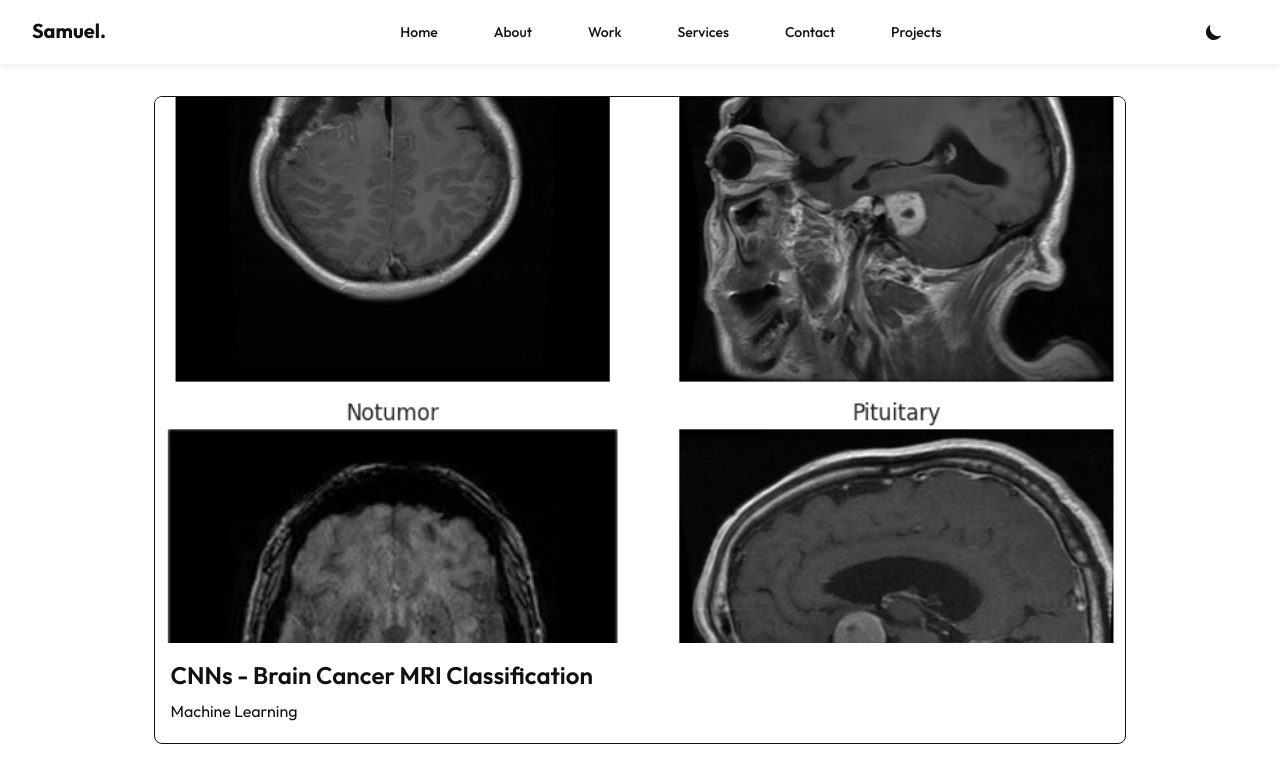
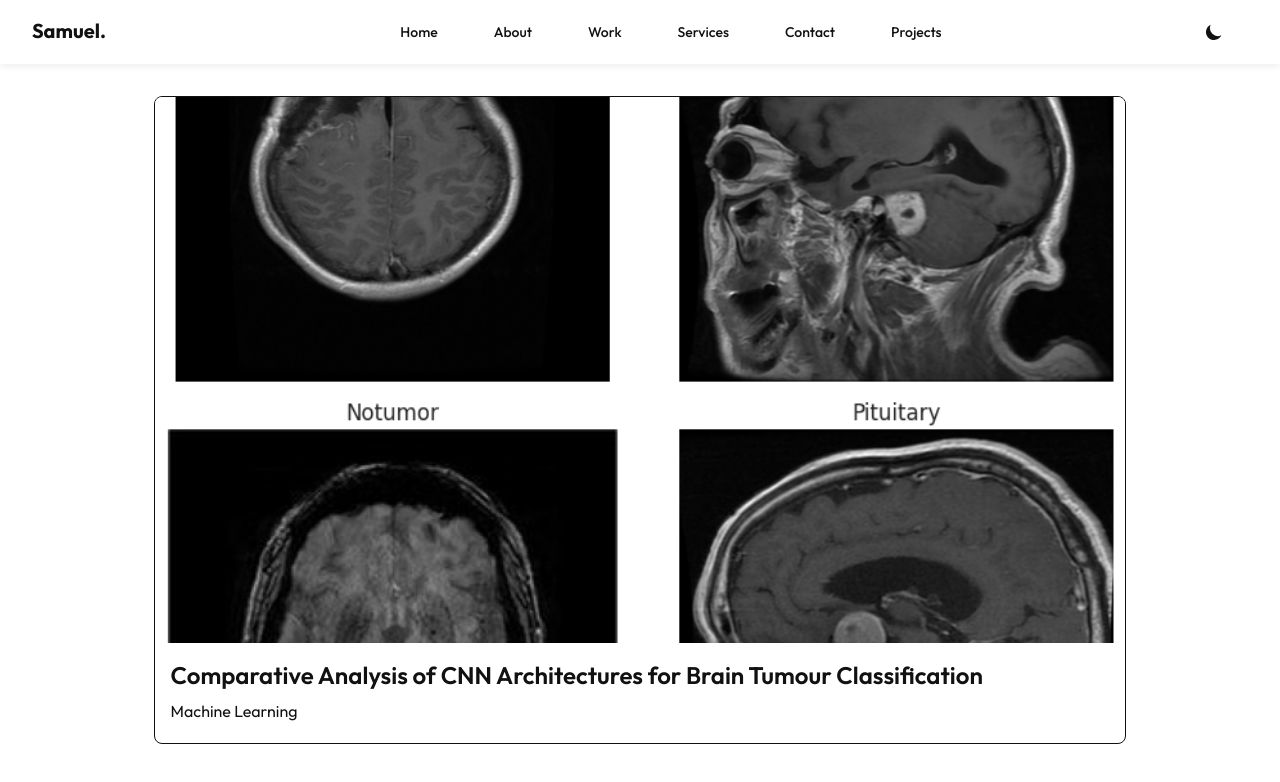
Before and after one commit to Brum99/portfolio-website, a Next.js app: page /projects in a window 1280 px wide. Shown: the top 782 px of the page. Built offline with nearby package versions, Linux system fonts and the light colour scheme; a web font is replaced by a local one.

Commit message:
Changed the title of the brain classification project

```diff
--- a/assets/assets.js
+++ b/assets/assets.js
@@ -99,7 +99,7 @@ export const assets = {
 export const workData = [
     {
         slug: 'mri-classification',
-        title: 'CNNs - Brain Cancer MRI Classification',
+        title: 'Comparative Analysis of CNN Architectures for Brain Tumour Classification',
         description: 'Machine Learning',
         bgImage: '/projectImages/mri-CNN/work-1-MRI.png',
         headerImage: '/projectImages/mri-CNN/header_mri_banner.png',
```
